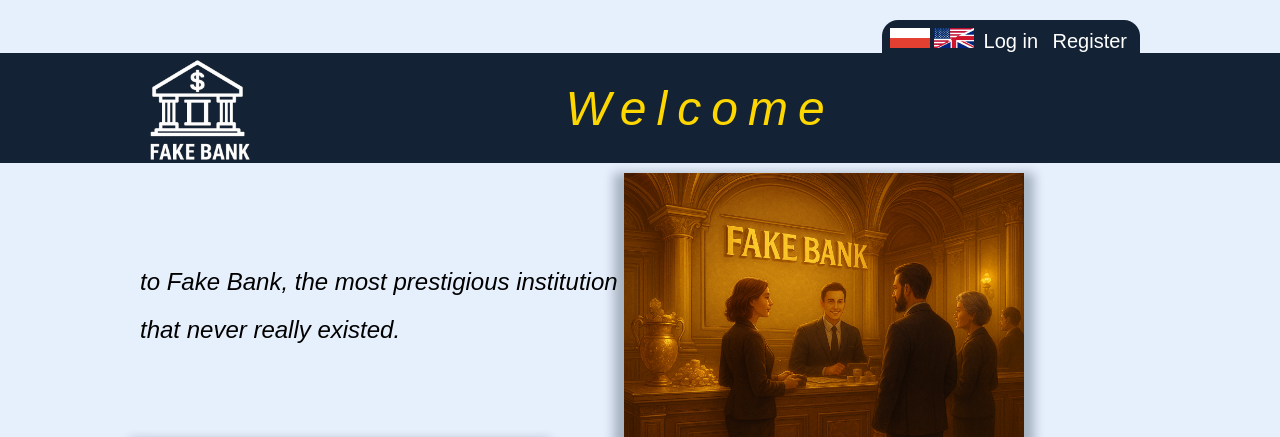
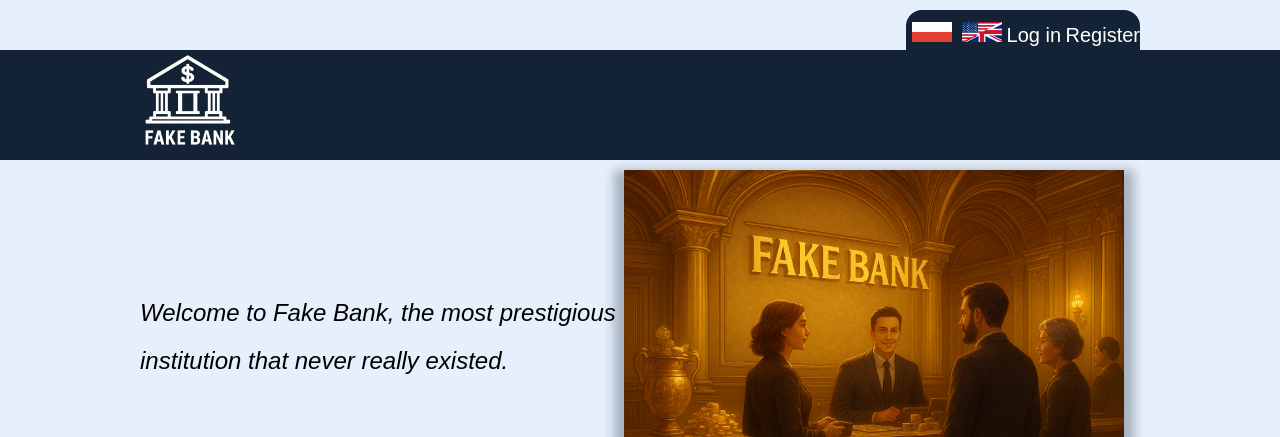
Before and after one commit to Furiolis/bank, a Django app: page / in a window 1280 px wide. Shown: the top 437 px of the page. Run offline with Django 4.2, Linux system fonts and the light colour scheme.

Commit message:
come tweaks, fixes, and quality changes

```diff
--- a/banking/static/banking/front_page.css
+++ b/banking/static/banking/front_page.css
@@ -11,7 +11,7 @@
 }
 
 .front_page_item img{
-    width: 40%;
+    width: 50%;
     display: inline-block;
     vertical-align: middle;
     box-shadow: 0px 10px 10px 10px rgba(19, 35, 52, 0.3);}
--- a/banking/templates/banking/front_page.html
+++ b/banking/templates/banking/front_page.html
@@ -13,7 +13,7 @@
     <div class="front_page_item">
       <p>
         {% blocktrans %}
-          to Fake Bank, the most prestigious institution that never really existed.
+          Welcome to Fake Bank, the most prestigious institution that never really existed.
         {% endblocktrans %}
           {# — and yet feels richer than reality itself.#}
           {#Here, every pixel shines like pure gold, every account number whispers success, and even your login page smells faintly of prosperity. #}
--- a/banking/templates/banking/includes/messages.html
+++ b/banking/templates/banking/includes/messages.html
@@ -1,4 +1,3 @@
-<div class = "messages">
 {% if messages %}
   <ul class="messages">
   {% for message in messages %}
@@ -6,4 +5,3 @@
   {% endfor %}
   </ul>
 {% endif %}
-</div>
--- a/banking/templates/banking/logout.html
+++ b/banking/templates/banking/logout.html
@@ -3,5 +3,5 @@
 {% block content %}
     Jesteś niezalogowany
     <a href = {% url "login" %}><button type="button">Zaloguj</button></a>
-        <a href = {% url "new_client" %}><button type="button">Zajestruj</button></a>
+    <a href = {% url "new_client" %}><button type="button">Zajestruj</button></a>
 {% endblock content %}
--- a/banking/templates/banking/new_client.html
+++ b/banking/templates/banking/new_client.html
@@ -4,7 +4,7 @@
 
 {% block styles %}
     <link rel="stylesheet" href="{% static "form.css" %}">
-    <link rel="stylesheet" href="{% static "banking/collective.css" %}">
+    <link rel="stylesheet" href="{% static "banking/new_client.css" %}">
 {% endblock styles %}
 
 
--- a/banking/validators.py
+++ b/banking/validators.py
@@ -10,7 +10,7 @@ def validate_pesel(pesel : str):
     digit = int(str(sum(int(i) * j for i, j in zip(pesel, wage_factors)))[-1]) # last_digit_of_control_sum
     control_digit = (10 - digit) if digit != 0 else 0
     if pesel[10] != str(control_digit):
-        raise ValidationError(_("Incorrect PESEL"), code="incorrect")
+        raise ValidationError(_("Incorrect PESEL"), code="invalid")
     return True
 
 def validate_date_birth_above_18_today(date_birth: date):
--- a/static/base.css
+++ b/static/base.css
@@ -1,57 +1,51 @@
-/* * {
+* {
     box-sizing: border-box;
-} */
+}
 
-body{margin:0;
+body{
+    margin:0;
     font-family:sans-serif;
     background-color: #e6effc;
+    display: grid;
+
+    grid-template-rows: 50px 110px auto minmax(70vh, auto) auto;
+    grid-template-columns: 100%;
+    grid-template-areas: "nav_top"
+                        "nav_main"
+                        "messages"
+                        "content"
+                        "footer";
 }
 
-.nav-first, .nav-second, .messages, .content, div.messages{
-    width: 90%;
-    max-width: 1000px;
-    margin: auto;
-}
 
-/* @media (max-width: 600px) {
-    .nav-first, .nav-second, .messages, .content {
+.nav-first-container {
+    grid-area: nav_top;
     width: 100%;
-    margin: auto;
-    }
-} */
-
-.nav-first {
-    margin-top: 20px;
     display: flex;
     justify-content: right;
 }
 
+.nav-first{
+    margin-top: 10px;
+    width:fit-content;
+    border-radius: 16px 16px 0 0;
+    background-color: #132335;
+}
+
 .flag {
     display: inline;
-    padding: 0;
+    padding: 10px 3px 10px 3px !important;
     margin: 0px !important;
 
 }
 
 .flag button {
+    height: 20px;
+    width: 40px;
     border: none;
-    padding: 0;
+    padding: 20px;
+    margin: 0;
     background-color: transparent;
-}
-
-.nav-first-items {
-    width:fit-content;
-    border-radius: 16px 16px 0 0;
-    background-color: #132335;
-    padding: 8px 8px 0 8px;
-}
-
-.nav-first a,
-.nav-second a {
-    color: white;
-    text-decoration: none;
-    padding: 2px 5px 2px 5px;
-    font-size: 1.25em;
 }
 
 img.flag {
@@ -59,43 +53,52 @@ img.flag {
     height: 20px;
 }
 
-.nav-first a:hover,
-.nav-first a:active,
-.nav-second a:active,
-.nav-second a:hover {
-    color: orange;
+.nav-first a,
+.nav-second a {
+    color: white;
+    text-decoration: none;
+    font-size: 1.25em;
 }
 
-.nav-second__background {
-    background-color: #132335;;
+
+.side-left, .side-right{
+    background-color: #132335;
+    height: 100%;
+    width: 100%;
+}
+
+.side-left{
+    grid-area: side-left;
+}
+
+.side-right{
+    grid-area: side-right;
 }
 
 .nav-second img {
     padding: 5px;
 }
 
-.nav-second {
+.nav-second-container {
+    background-color: #132335;
     height: 110px;
     display: flex;
+    grid-area: nav_main;
 }
 
-.nav-second__items{
+.nav-second{
     display: flex;
-    align-items: center;
-    width: calc(100% - 105px);
-}
-
-.welcome {
-    color:gold;
-    font-size: 3em;
-    text-align: center;
-    width: 100%;
-    font-style: italic;
-    letter-spacing: 10px;
 }
 
 .content {
     margin-top: 10px;
+    margin-bottom: 30px;
+    grid-area: content;
+
+}
+
+.messages{
+    grid-area: messages;
 }
 
 div.messages li{
@@ -125,3 +128,66 @@ li.info, li.debug{
     border: #132335 solid 2px;
     border-radius: 5px;
 }
+
+.content {
+    width: 100%;
+}
+
+footer {
+    color: orange;
+    grid-area: footer;
+    padding: 10px;
+    background-color: #132335;
+}
+
+
+.footer-container {
+    display: flex;
+    flex-direction: column;
+}
+
+
+.footer-container div{
+    padding: 5px 10px;
+}
+
+footer div{
+    text-align: center;
+}
+
+.footer-side-left{
+    grid-area: footer-left;
+    background-color: #132335;
+    height: 100%;
+    width: 100%;
+
+}
+
+.footer-side-right{
+    grid-area: footer-right;
+    background-color: #132335;
+    height: 100%;
+    width: 100%;
+}
+
+a:hover,
+a:active {
+    color:orange;
+}
+
+@media screen and (min-width:800px){
+    body {
+        grid-template-columns: 1fr minmax(800px, 1000px) 1fr;
+        grid-template-areas:". nav_top ."
+                            "side-left nav_main side-right"
+                            ". messages ."
+                            ". content ."
+                            "footer-left footer footer-right";
+    }
+    .footer-container {
+        flex-direction: row;
+    }
+    .footer-container div{
+        width: 33%;
+    }
+}
--- a/templates/base.html
+++ b/templates/base.html
@@ -8,28 +8,28 @@
   <meta charset="UTF-8">
   <meta name="viewport" content="width=device-width, initial-scale=1.0">
   <link rel="stylesheet" href="{% static "base.css" %}">
+  <link rel="stylesheet" href="{% static "form.css" %}">
   <link rel="shortcut icon" href="{% static "favicon.ico" %}" type="image/x-icon">
   {% block styles %}{% endblock styles %}
   <title>{% block title %}Fake Bank{% endblock title %}</title>
 </head>
 <body>
+  <div class = "nav-first-container">
+    <nav class="nav-first">
 
-  <header class="header-main">
-    <nav class="nav-first">
-      <div class="nav-first-items">
       {# language shift #}
       <form class="flag" action="{% url 'set_language' %}" method="post">
         {% csrf_token %}
         <input type="hidden" name="next" value="{{ request.path }}">
-            <button type="submit" name="language" value="pl">
-              <img class= "flag" src="{% static "pl.png" %}" alt="Polski" widht="40" height="20">
+        <button class="flag" type="submit" name="language" value="pl">
+          <img src="{% static "pl.png" %}" alt="Polski" width="40" height="20">
         </button>
       </form>
       <form class="flag" action="{% url 'set_language' %}" method="post">
         {% csrf_token %}
         <input type="hidden" name="next" value="{{ request.path }}">
-            <button type="submit" name="language" value="en">
-              <img class= "flag" src="{% static "en.png" %}" alt="English" widht="40" height="20">
+        <button class="flag" type="submit" name="language" value="en">
+          <img  src="{% static "en.png" %}" alt="English" width="40" height="20">
         </button>
       </form>
       {# end language shift #}
@@ -42,30 +42,55 @@
         <a href="{% url "login" %}">{% trans "Log in" %}</a>
         <a href="{% url "new_client" %}">{% trans "Register" %}</a>
       {% endif %}
+    </nav>
+  </div>
 
-      </div>
-    </nav>
-
-    <div class= "nav-second__background">
-      <nav class= "nav-second">
+  <div class="side-left"></div>
+  <div class= "nav-second-container">
+    <nav class="nav-second">
       <a href={% url "front_page" %}><img src="{% static "logo.png" %}" alt="Fake Bank" height="100" width="100"></a>
-        <div class="nav-second__items">
         {% if logged %}
           <a href="">link</a>
           <a href="">link</a>
-          {% else %}
-            <p class="welcome">Welcome</p>
         {% endif %}
+    </nav>
   </div>
-      </nav>
+  <div class="side-right"></div>
 
+  <div class = "messages">
+
+  {% include "banking/includes/messages.html" %}
   </div>
-  </header>
-  {% include "banking/includes/messages.html" %}
-
   <div class = "content" >
     {% block content %}{% endblock content %}
   </div>
+  <div class="footer-side-left"></div>
+  <footer>
+    <div class="footer-container">
+      <div>
+        {% blocktrans %}
+          FAKE BANK is fictional institution created for demonstration and educational purposes only.
+        {% endblocktrans %}
+      </div>
+      <div>
+          <a href="">{% trans "Terms of Use" %}</a> <br>
+          <a href="">{% trans "Privace Policy" %}</a>
+      </div>
+      <div>
+        {% blocktrans %}
+          Contact <br>
+          Łukasz Flis <br>
+          <a href="mailto:flislukasz1989@gmail.com">flislukasz1989@gmail.com</a> <br>
+          + 48 727 924 239
+        {% endblocktrans %}
+      </div>
+    </div>
+
+    <div>
+      ©2026 Fake Bank. All rights reserved. This is fictional project. <a href="mailto:furiolis2005@gmail.com">furiolis2005@gmail.com</a>
+    </div>
+  </footer>
+  <div class="footer-side-right"></div>
 
 </body>
 </html>
```
Also changed, not shown: banking/forms.py (+17 -10 lines), banking/models.py (+5 -12 lines), banking/static/banking/new_client.css (renamed from banking/static/banking/collective.css). Lines whose indentation alone changed are shown as unchanged.
